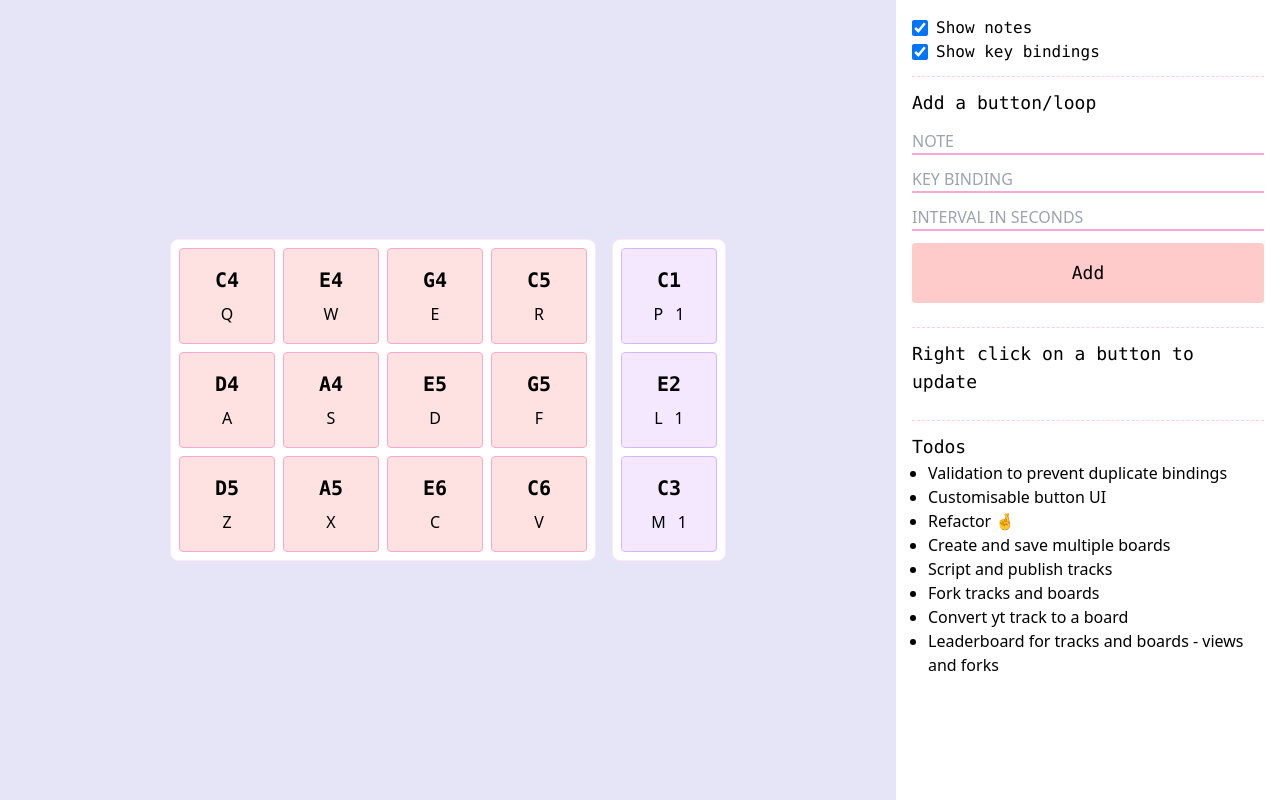
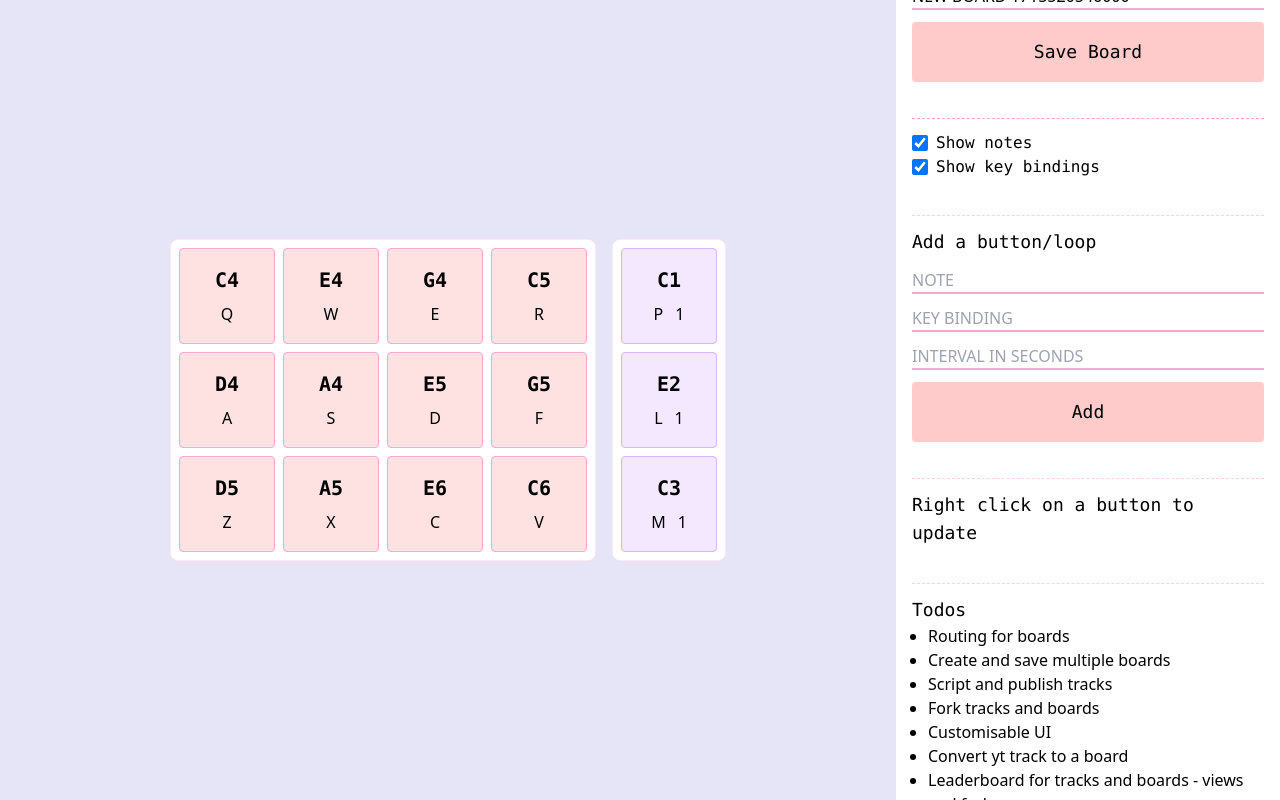
Before and after one commit to KaustubhKumar05/SoundBoard, a React (Vite) app: page / in a window 1280 px wide. Built offline with nearby package versions, Linux system fonts and the light colour scheme.

Commit message:
fix: ui and todos

```diff
--- a/src/App.jsx
+++ b/src/App.jsx
@@ -1,4 +1,4 @@
-import { useEffect, useState } from "react";
+import { useEffect } from "react";
 import * as Tone from "tone";
 import { Button } from "./Button";
 import { Config } from "./Config";
@@ -11,7 +11,6 @@ function App() {
   const buttons = useBoardStore((store) => store.buttons);
   const loops = useBoardStore((store) => store.loops);
   const isInputActive = useBoardStore((store) => store.isInputActive);
-  console.log({ buttons, loops });
 
   useEffect(() => {
     const playNote = (elem) => {
--- /dev/null
+++ b/src/BoardMetadata.jsx
@@ -0,0 +1,29 @@
+import { useState } from "react";
+import useBoardStore from "./store";
+
+export const BoardMetadata = () => {
+  const setIsInputActive = useBoardStore((state) => state.setIsInputActive);
+  const [boardName, setBoardName] = useState(`New Board ${Date.now()}`);
+  return (
+    <form className="flex flex-col gap-3 my-3 py-3 border-dashed">
+      <input
+        type="text"
+        className="border-b-2 border-pink-300 focus:outline-none focus:border-red-500 uppercase"
+        placeholder="Note"
+        value={boardName}
+        onChange={(e) => setBoardName(e.target.value)}
+        required
+        onFocus={() => setIsInputActive(true)}
+        onBlur={() => setIsInputActive(false)}
+      />
+      <input
+        type="submit"
+        value="Save Board"
+        onClick={(e) => {
+          e.preventDefault();
+        }}
+        className="block bg-red-200 w-full p-4 font-mono text-lg cursor-pointer hover:bg-red-300 rounded"
+      />
+    </form>
+  );
+};
--- a/src/Config.jsx
+++ b/src/Config.jsx
@@ -1,3 +1,4 @@
+import { BoardMetadata } from "./BoardMetadata";
 import { AddPad } from "./AddPad";
 import { UpdatePad } from "./UpdatePad";
 import { Settings } from "./Settings";
@@ -5,7 +6,8 @@ import { Todos } from "./Todos";
 
 export const Config = () => {
   return (
-    <section className="config h-screen w-96 bg-white fixed right-0 p-4">
+    <section className="config h-screen w-96 bg-white fixed right-0 p-4 flex flex-col justify-center">
+      <BoardMetadata />
       <Settings />
       <AddPad />
       <UpdatePad />
--- a/src/Settings.jsx
+++ b/src/Settings.jsx
@@ -7,7 +7,7 @@ export const Settings = () => {
   const setShowNotes = useBoardStore((state) => state.setShowNotes);
 
   return (
-    <div>
+    <div className="border-t border-pink-300 border-dashed my-3 py-3">
       <div className="flex gap-2 items-center">
         <input
           type="checkbox"
--- a/src/Todos.jsx
+++ b/src/Todos.jsx
@@ -2,14 +2,13 @@ export const Todos = () => (
   <div className="border-t border-dashed border-pink-200 my-3 py-3">
     <h2 className="font-mono text-lg">Todos</h2>
     <ul className="px-4">
-      <li className=" list-disc">Validation to prevent duplicate bindings</li>
-      <li className=" list-disc">Customisable button UI</li>
-      <li className=" list-disc">Refactor 🤞</li>
-      <li className=" list-disc">Create and save multiple boards</li>
-      <li className=" list-disc">Script and publish tracks</li>
-      <li className=" list-disc">Fork tracks and boards</li>
-      <li className=" list-disc">Convert yt track to a board</li>
-      <li className=" list-disc">
+      <li className="list-disc">Routing for boards</li>
+      <li className="list-disc">Create and save multiple boards</li>
+      <li className="list-disc">Script and publish tracks</li>
+      <li className="list-disc">Fork tracks and boards</li>
+      <li className="list-disc">Customisable UI</li>
+      <li className="list-disc">Convert yt track to a board</li>
+      <li className="list-disc">
         Leaderboard for tracks and boards - views and forks
       </li>
     </ul>
```
